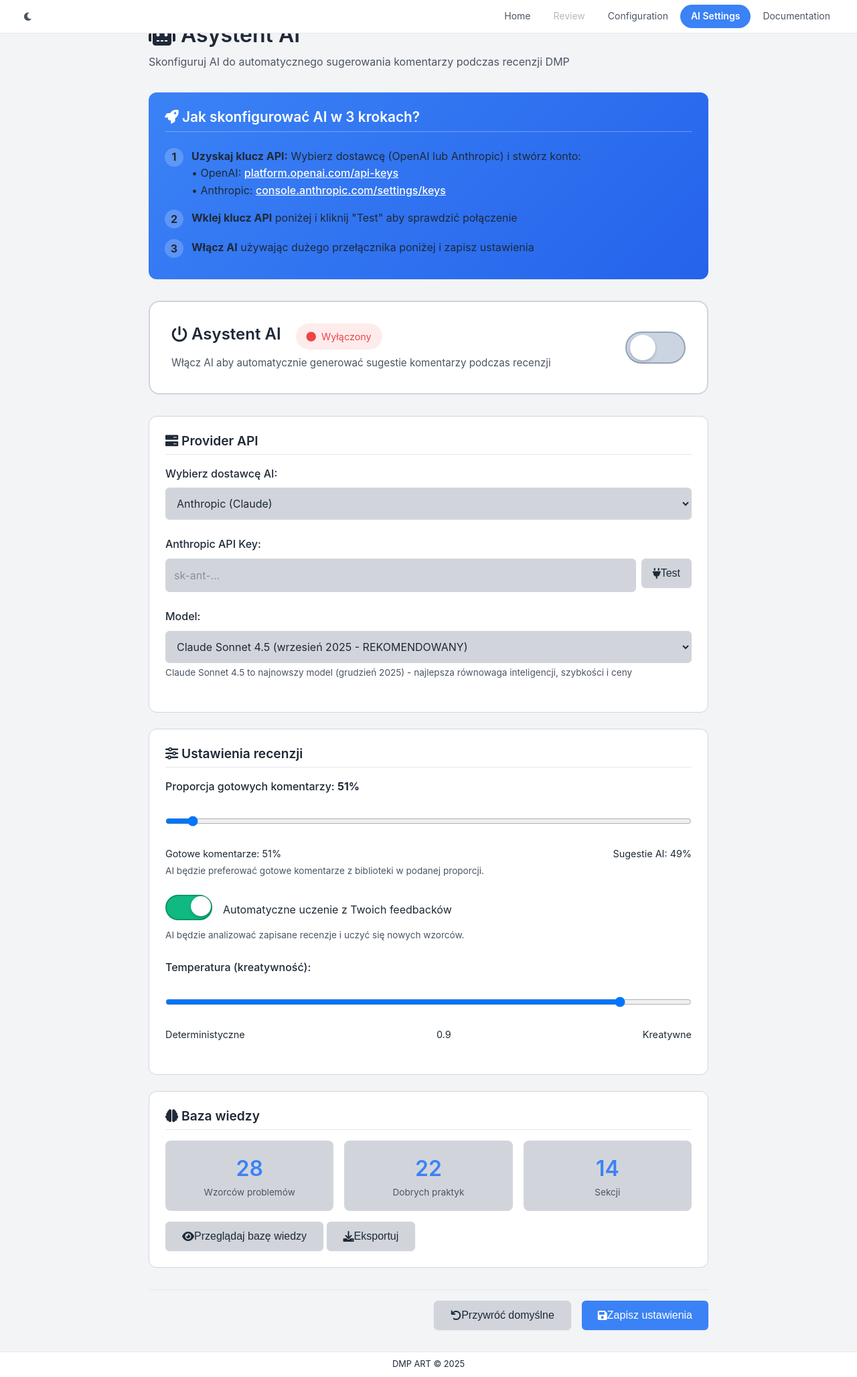
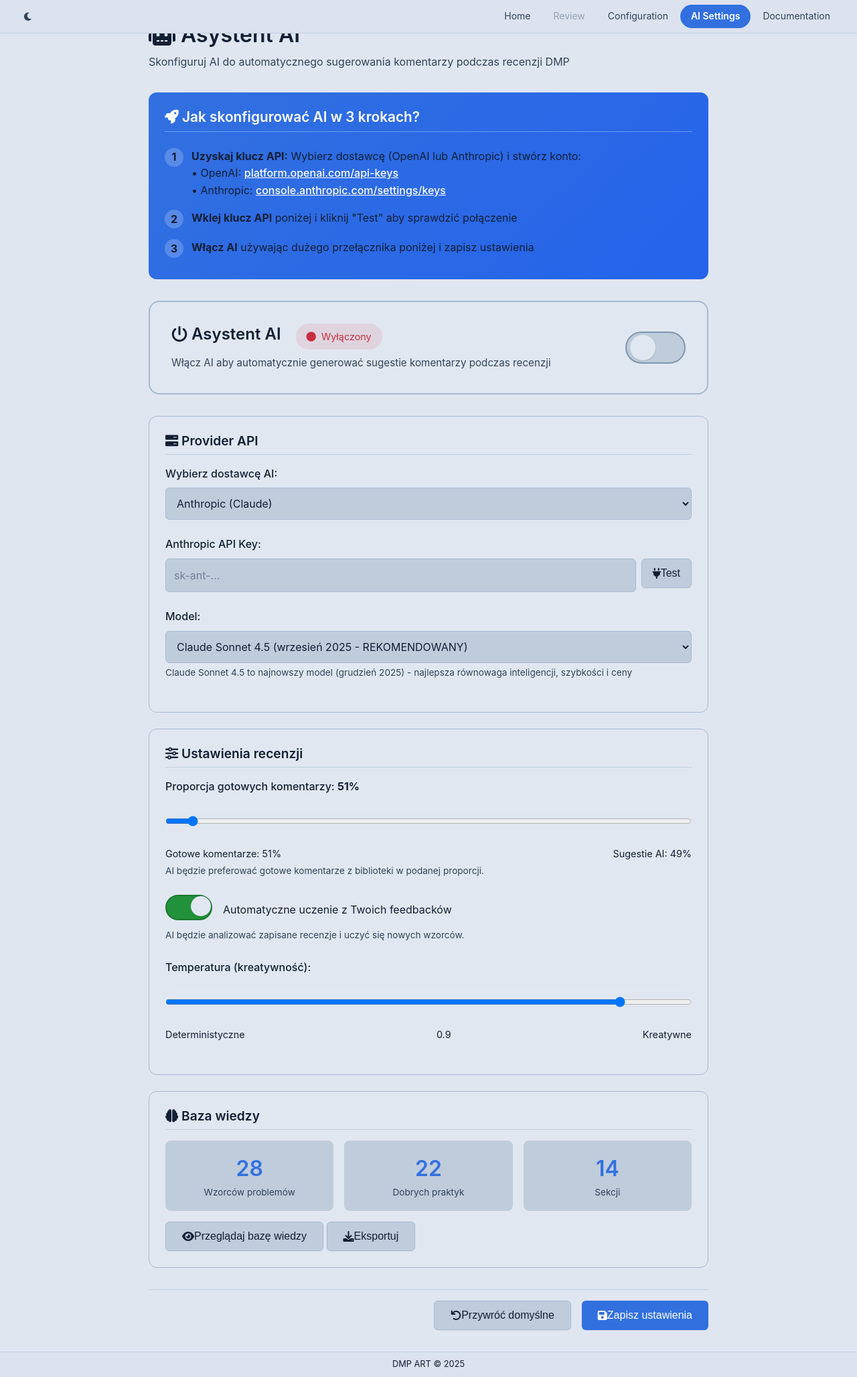
Before and after one commit to gammaro85/DMP-ART, a Flask app: page /ai-settings in a window 1280 px wide. Shown: the whole page at 67% size. Run offline with Flask 3, Linux system fonts and the light colour scheme; data that the repository does not hold is empty.

Commit message:
style: update CSS variables and improve styling consistency across templates

```diff
--- a/static/css/style.css
+++ b/static/css/style.css
@@ -10,57 +10,57 @@ html, body {
 }
 
 :root {
-  --primary-color: #3b82f6;
-  --primary-hover: #2563eb;
-  --secondary-color: #60a5fa;
-  --accent-color: #2563eb;
-  --navy: #3b82f6;
-  --light-color: #ffffff;
-  --dark-color: #1e3a5f;
-  --error-color: #dc3545;
-  --success-color: #28a745;
-  --warning-color: #fbbf24;
-  --yellow-accent: #fbbf24;
-  --yellow-highlight: #e3f6ff;
-  --section-title-color: #2d5016;
-  --subsection-title-color: #4a7c59;
-  --shadow-light: 0 1px 3px rgba(0, 0, 0, 0.08);
-  --shadow-medium: 0 2px 8px rgba(0, 0, 0, 0.12);
-  --shadow-heavy: 0 4px 16px rgba(0, 0, 0, 0.16);
-  --border-color: #d1d5db;
-  --tag-color: #e5e7eb;
-  --bg-primary: #f3f4f6;
-  --bg-secondary: #e5e7eb;
-  --bg-tertiary: #d1d5db;
-  --bg-card: #ffffff;
-  --bg-hover: #e5e7eb;
-  --bg-material: linear-gradient(145deg, #f3f4f6 0%, #e5e7eb 100%);
-  --bg-alt: #e5e7eb;
-  --bg-main: #f3f4f6;
-  --navbar-bg: #ffffff;
-  --footer-bg: #ffffff;
-  --text-primary: #1f2937;
-  --text-secondary: #4b5563;
-  --text-muted: #6b7280;
-  --text-main: #1f2937;
-  --text-high-contrast: #111827;
-  --border-light: #e5e7eb;
-  --border-medium: #d1d5db;
-  --border-dark: #9ca3af;
-  --status-info: rgba(59, 130, 246, 0.05);
-  --status-warning: rgba(245, 158, 11, 0.05);
-  --status-success: rgba(34, 197, 94, 0.05);
-  --status-error: rgba(239, 68, 68, 0.05);
+  --primary-color: #3270e0;
+  --primary-hover: #1f54cc;
+  --secondary-color: #5090e8;
+  --accent-color: #1f54cc;
+  --navy: #3270e0;
+  --light-color: #e2e7f0;
+  --dark-color: #162e52;
+  --error-color: #c92e3e;
+  --success-color: #22913b;
+  --warning-color: #e5ad1a;
+  --yellow-accent: #e5ad1a;
+  --yellow-highlight: #c8e0f4;
+  --section-title-color: #244410;
+  --subsection-title-color: #3e6a4c;
+  --shadow-light: 0 1px 3px rgba(24, 48, 82, 0.12);
+  --shadow-medium: 0 2px 8px rgba(24, 48, 82, 0.15);
+  --shadow-heavy: 0 4px 16px rgba(24, 48, 82, 0.20);
+  --border-color: #a6b9d0;
+  --tag-color: #c6d3e5;
+  --bg-primary: #e0e6f0;
+  --bg-secondary: #d2dce9;
+  --bg-tertiary: #bfccdc;
+  --bg-card: #e1e7f0;
+  --bg-hover: #c8d5e6;
+  --bg-material: linear-gradient(145deg, #e0e6f0 0%, #d2dce9 100%);
+  --bg-alt: #d2dce9;
+  --bg-main: #d8e0ec;
+  --navbar-bg: #dce2ee;
+  --footer-bg: #dce2ee;
+  --text-primary: #121f34;
+  --text-secondary: #30435a;
+  --text-muted: #4e6478;
+  --text-main: #121f34;
+  --text-high-contrast: #081422;
+  --border-light: #c0cedf;
+  --border-medium: #a6b9d0;
+  --border-dark: #7e95b0;
+  --status-info: rgba(50, 112, 224, 0.10);
+  --status-warning: rgba(229, 173, 26, 0.10);
+  --status-success: rgba(34, 145, 59, 0.10);
+  --status-error: rgba(201, 46, 62, 0.10);
   --border-radius-sm: 6px;
   --border-radius-md: 8px;
   --border-radius-lg: 12px;
   --border-radius-xl: 16px;
-  --text-box-bg: #ffffff;
-  --text-box-border: #e5e7eb;
-  --text-box-shadow: 0 1px 3px rgba(0, 0, 0, 0.08);
-  --text-box-hover-shadow: 0 2px 8px rgba(0, 0, 0, 0.12);
-  --glass-bg: #ffffff;
-  --glass-border: #e5e7eb;
+  --text-box-bg: #e1e7f0;
+  --text-box-border: #c0cedf;
+  --text-box-shadow: 0 1px 3px rgba(24, 48, 82, 0.12);
+  --text-box-hover-shadow: 0 2px 8px rgba(24, 48, 82, 0.16);
+  --glass-bg: #e1e7f0;
+  --glass-border: #c0cedf;
   --glass-backdrop: none;
 
   /* ============================================
--- a/templates/ai_settings.html
+++ b/templates/ai_settings.html
@@ -182,8 +182,8 @@
             left: 0;
             right: 0;
             bottom: 0;
-            background-color: #cbd5e1;
-            border: 2px solid #94a3b8;
+            background-color: var(--bg-tertiary);
+            border: 2px solid var(--border-dark);
             transition: 0.3s;
             border-radius: 48px;
         }
@@ -195,10 +195,10 @@
             width: 30px;
             left: 4px;
             bottom: 4px;
-            background-color: white;
+            background-color: var(--bg-card);
             transition: 0.3s;
             border-radius: 50%;
-            box-shadow: 0 2px 4px rgba(0, 0, 0, 0.2);
+            box-shadow: var(--shadow-light);
         }
 
         .toggle-switch.large .slider:before {
@@ -328,13 +328,13 @@
         }
 
         .status-indicator.enabled {
-            background: rgba(16, 185, 129, 0.1);
-            color: #10b981;
+            background: var(--status-success);
+            color: var(--success-color);
         }
 
         .status-indicator.disabled {
-            background: rgba(239, 68, 68, 0.1);
-            color: #ef4444;
+            background: var(--status-error);
+            color: var(--error-color);
         }
 
         /* Connection status */
--- a/templates/template_editor.html
+++ b/templates/template_editor.html
@@ -51,8 +51,8 @@
             line-height: 1 !important;
         }
         .remove-tab-btn:hover {
-            background: #a71d2a !important;
-            border-color: #a71d2a !important;
+            background: var(--error-color) !important;
+            border-color: var(--error-color) !important;
         }
         /* DMP Structure & category spacing */
         .structure-section {
@@ -931,7 +931,7 @@
             font-weight: 500;
             z-index: 10000;
             max-width: 300px;
-            background: ${type === 'success' ? '#28a745' : type === 'error' ? '#dc3545' : '#007bff'};
+            background: ${type === 'success' ? 'var(--success-color)' : type === 'error' ? 'var(--error-color)' : 'var(--primary-color)'};
         `;
 
         document.body.appendChild(messageEl);
```
Also changed, not shown: other parts of templates/ai_settings.html (+13 -13 lines), static/css/review.css (+16 -16 lines), templates/review.html (+19 -19 lines), templates/test_categories.html (+16 -13 lines).
